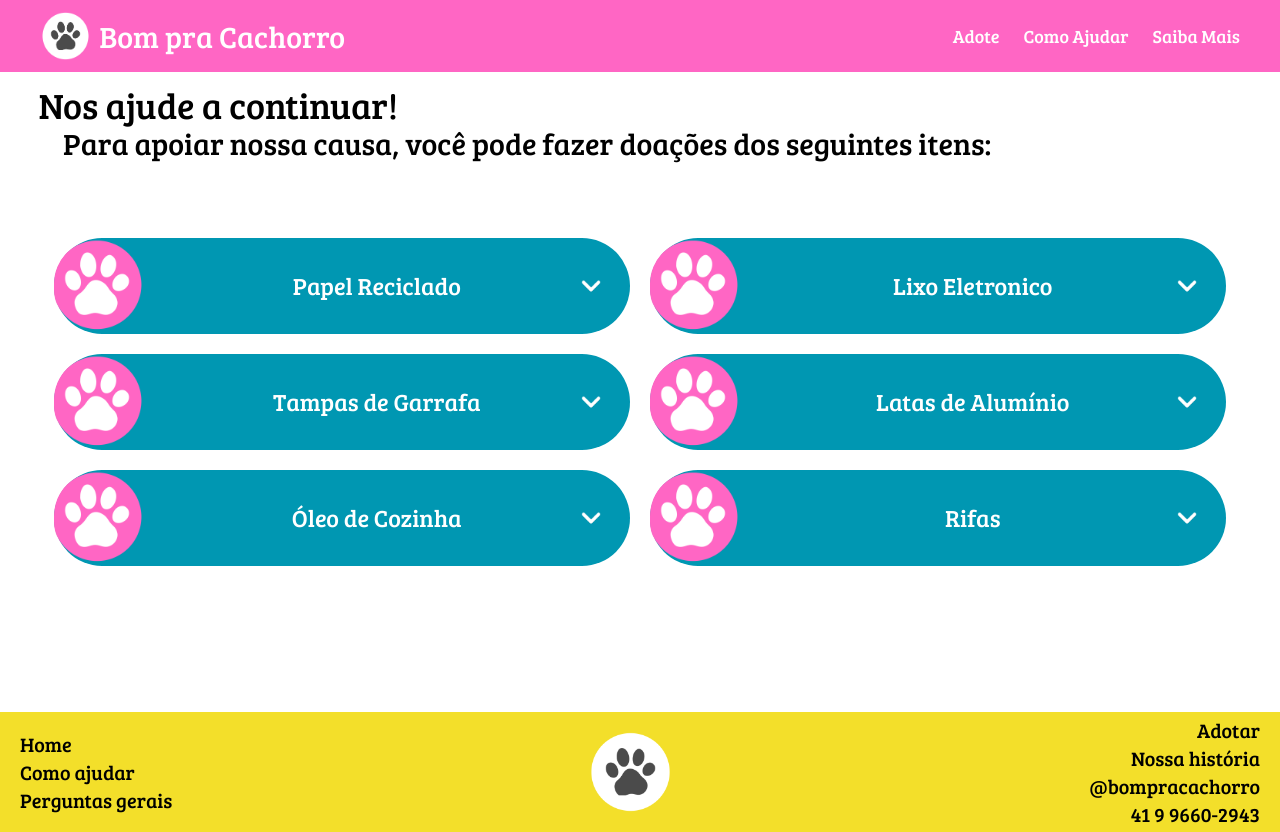
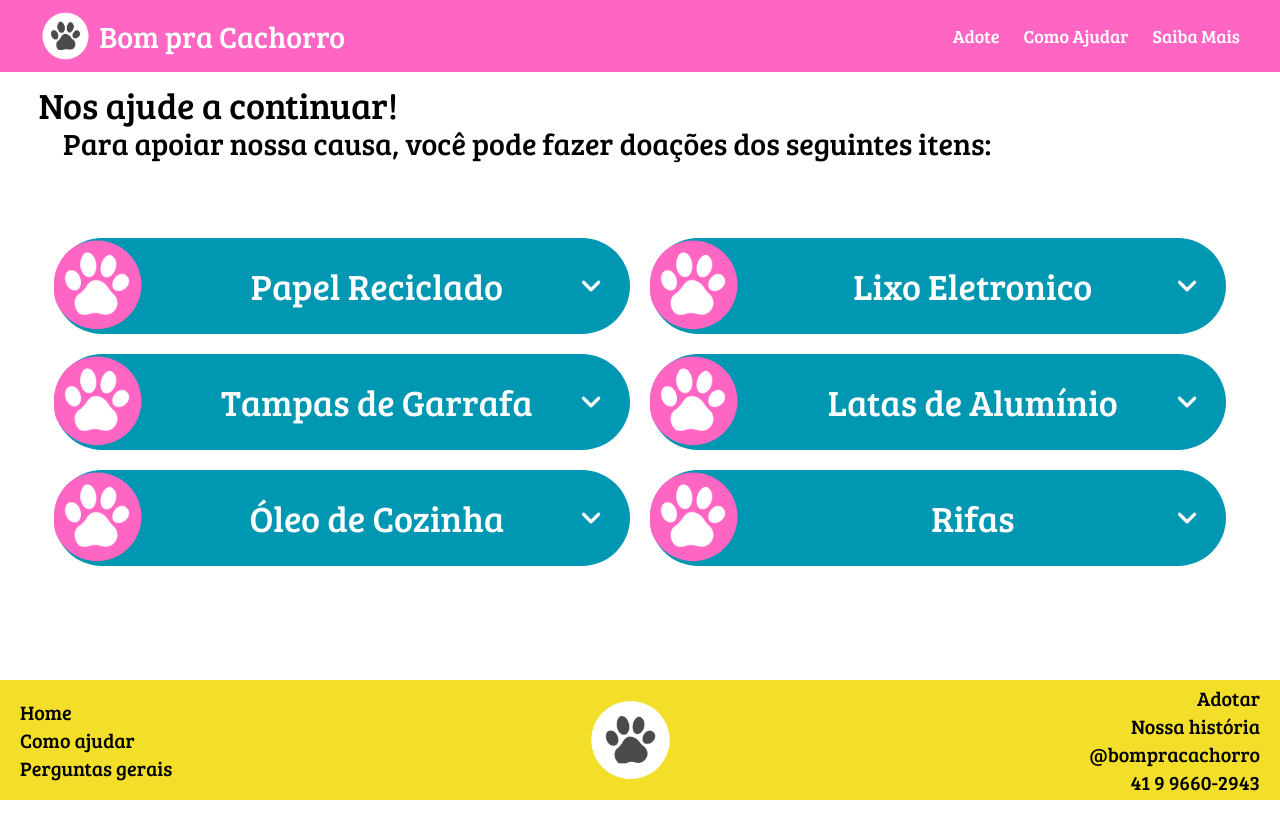
Before and after one commit to DevJoyJoy/Bom-Pra-Cachorro, a React (Vite) app in the folder Front-end/: page /Help in a window 1280 px wide. After the commit the page ends 800 px from the top, so only its background shows below. Built offline with nearby package versions, Linux system fonts and the light colour scheme.

Commit message:
style: lg responsiveness done

```diff
--- a/Front-end/src/pages/helpPage.jsx
+++ b/Front-end/src/pages/helpPage.jsx
@@ -19,7 +19,8 @@ export const Help = () => {
             <Header open={menuOpen} setOpen={setMenuOpen}/>
 
             <div className="min-h-screen w-full flex flex-col
-                md:min-h-[80vh]">
+                md:min-h-[80vh]
+                xl:min-h-[76vh]">
 
                 <section className="flex flex-col ml-[5%] p-[1%] mb-[5%]
                     lg:ml-[2%]">
@@ -55,7 +56,9 @@ export const Help = () => {
                                         md:h-[7vh] md:w-[9vw]
                                         lg:h-[12vh] lg:w-[7vw]"
                                     />
-                                    <h1 className="ml-[5%] text-2xl text-white">Papel Reciclado</h1>
+                                    <h1 className="ml-[5%] text-2xl text-white
+                                        xl:text-4xl">
+                                            Papel Reciclado</h1>
                                     <img
                                         src="/arrow.png"
                                         className="w-5 mr-[5%] cursor-pointer transform transition-transform duration-300 hover:rotate-90"
@@ -72,8 +75,10 @@ export const Help = () => {
                                 <div className="bg-[#99E3EC] p-4 rounded-xl mt-2 flex">
                                     <div className="flex flex-col items-center gap-4
                                         md:flex-row">
-                                        <img src="/reciclagem.png" className="w-20" />
-                                        <h1 className="p-[2%]">
+                                        <img src="/reciclagem.png" className="w-20
+                                            xl:w-30"/>
+                                        <h1 className="p-[2%]
+                                            xl:text-xl">
                                             Se você ama os animais tanto quanto a gente, saiba que pode fazer a diferença!
                                             Com a sua contribuição, conseguimos oferecer alimentação, cuidados veterinários
                                             e muito carinho para os animaiszinhos.
@@ -97,7 +102,9 @@ export const Help = () => {
                                         md:h-[7vh] md:w-[9vw]
                                         lg:h-[12vh] lg:w-[7vw]"
                                     />
-                                    <h1 className="ml-[5%] text-2xl text-white">Tampas de Garrafa</h1>
+                                    <h1 className="ml-[5%] text-2xl text-white
+                                        xl:text-4xl">
+                                            Tampas de Garrafa</h1>
                                     <img
                                         src="/arrow.png"
                                         className="w-5 mr-[5%] cursor-pointer transform transition-transform duration-300 hover:rotate-90"
@@ -114,8 +121,10 @@ export const Help = () => {
                                 <div className="bg-[#99E3EC] p-4 rounded-xl mt-2 flex">
                                     <div className="flex flex-col items-center gap-4
                                         md:flex-row">
-                                        <img src="/tampa_garrafa.png" className="w-20" />
-                                        <h1 className="p-[2%]">
+                                        <img src="/tampa_garrafa.png" className="w-20
+                                            xl:w-30"/>
+                                        <h1 className="p-[2%]
+                                            xl:text-xl">
                                             Se você ama os animais tanto quanto a gente, saiba que pode fazer a diferença!
                                             Com a sua contribuição, conseguimos oferecer alimentação, cuidados veterinários
                                             e muito carinho para os animaiszinhos.
@@ -139,7 +148,9 @@ export const Help = () => {
                                         md:h-[7vh] md:w-[9vw]
                                         lg:h-[12vh] lg:w-[7vw]"
                                     />
-                                    <h1 className="ml-[5%] text-2xl text-white">Óleo de Cozinha</h1>
+                                    <h1 className="ml-[5%] text-2xl text-white
+                                        xl:text-4xl">
+                                            Óleo de Cozinha</h1>
                                     <img
                                         src="/arrow.png"
                                         className="w-5 mr-[5%] cursor-pointer transform transition-transform duration-300 hover:rotate-90"
@@ -156,8 +167,10 @@ export const Help = () => {
                                 <div className="bg-[#99E3EC] p-4 rounded-xl mt-2 flex">
                                     <div className="flex flex-col items-center gap-4
                                         md:flex-row">
-                                        <img src="/oleo.png" className="w-20" />
-                                        <h1 className="p-[2%]">
+                                        <img src="/oleo.png" className="w-20
+                                            xl:w-30"/>
+                                        <h1 className="p-[2%]
+                                            xl:text-xl">
                                             Se você ama os animais tanto quanto a gente, saiba que pode fazer a diferença!
                                             Com a sua contribuição, conseguimos oferecer alimentação, cuidados veterinários
                                             e muito carinho para os animaiszinhos.
@@ -188,7 +201,9 @@ export const Help = () => {
                                         md:h-[7vh] md:w-[9vw]
                                         lg:h-[12vh] lg:w-[7vw]"
                                     />
-                                    <h1 className="ml-[5%] text-2xl text-white">Lixo Eletronico</h1>
+                                    <h1 className="ml-[5%] text-2xl text-white
+                                        xl:text-4xl">
+                                            Lixo Eletronico</h1>
                                     <img
                                         src="/arrow.png"
                                         className="w-5 mr-[5%] cursor-pointer transform transition-transform duration-300 hover:rotate-90"
@@ -205,8 +220,10 @@ export const Help = () => {
                                 <div className="bg-[#99E3EC] p-4 rounded-xl mt-2 flex">
                                     <div className="flex flex-col items-center gap-4
                                         md:flex-row">
-                                        <img src="/lixo.png" className="w-20" />
-                                        <h1 className="p-[2%]">
+                                        <img src="/lixo.png" className="w-20
+                                            xl:w-30"/>
+                                        <h1 className="p-[2%]
+                                            xl:text-xl">
                                             Se você ama os animais tanto quanto a gente, saiba que pode fazer a diferença!
                                             Com a sua contribuição, conseguimos oferecer alimentação, cuidados veterinários
                                             e muito carinho para os animaiszinhos.
@@ -230,7 +247,9 @@ export const Help = () => {
                                         md:h-[7vh] md:w-[9vw]
                                         lg:h-[12vh] lg:w-[7vw]"
                                     />
-                                    <h1 className="ml-[5%] text-2xl text-white">Latas de Alumínio</h1>
+                                    <h1 className="ml-[5%] text-2xl text-white
+                                        xl:text-4xl">
+                                            Latas de Alumínio</h1>
                                     <img
                                         src="/arrow.png"
                                         className="w-5 mr-[5%] cursor-pointer transform transition-transform duration-300 hover:rotate-90"
@@ -247,8 +266,10 @@ export const Help = () => {
                                 <div className="bg-[#99E3EC] p-4 rounded-xl mt-2 flex">
                                     <div className="flex flex-col items-center gap-4
                                         md:flex-row">
-                                        <img src="/lata.png" className="w-20" />
-                                        <h1 className="p-[2%]">
+                                        <img src="/lata.png" className="w-20
+                                            xl:w-30"/>
+                                        <h1 className="p-[2%]
+                                            xl:text-xl">
                                             Se você ama os animais tanto quanto a gente, saiba que pode fazer a diferença!
                                             Com a sua contribuição, conseguimos oferecer alimentação, cuidados veterinários
                                             e muito carinho para os animaiszinhos.
@@ -272,7 +293,9 @@ export const Help = () => {
                                         md:h-[7vh] md:w-[9vw]
                                         lg:h-[12vh] lg:w-[7vw]"
                                     />
-                                    <h1 className="ml-[5%] text-2xl text-white">Rifas</h1>
+                                    <h1 className="ml-[5%] text-2xl text-white
+                                        xl:text-4xl">
+                                            Rifas</h1>
                                     <img
                                         src="/arrow.png"
                                         className="w-5 mr-[5%] cursor-pointer transform transition-transform duration-300 hover:rotate-90"
@@ -289,8 +312,10 @@ export const Help = () => {
                                 <div className="bg-[#99E3EC] p-4 rounded-xl mt-2 flex">
                                     <div className="flex flex-col items-center gap-4
                                         md:flex-row">
-                                        <img src="/reciclagem.png" className="w-20" />
-                                        <h1 className="p-[2%]">
+                                        <img src="/reciclagem.png" className="w-20
+                                            xl:w-30"/>
+                                        <h1 className="p-[2%]
+                                            xl:text-xl">
                                             Se você ama os animais tanto quanto a gente, saiba que pode fazer a diferença!
                                             Com a sua contribuição, conseguimos oferecer alimentação, cuidados veterinários
                                             e muito carinho para os animaiszinhos.
```
